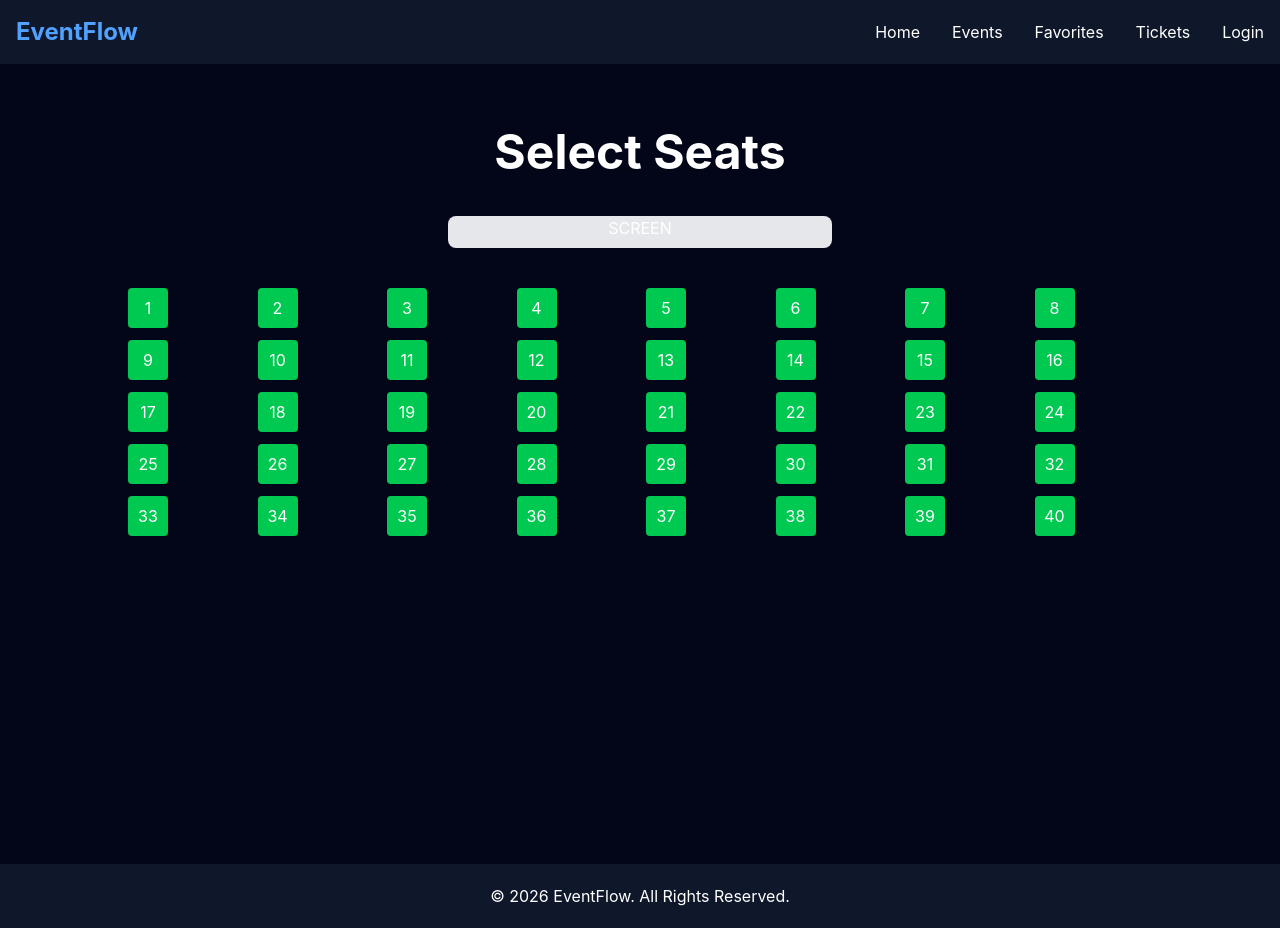
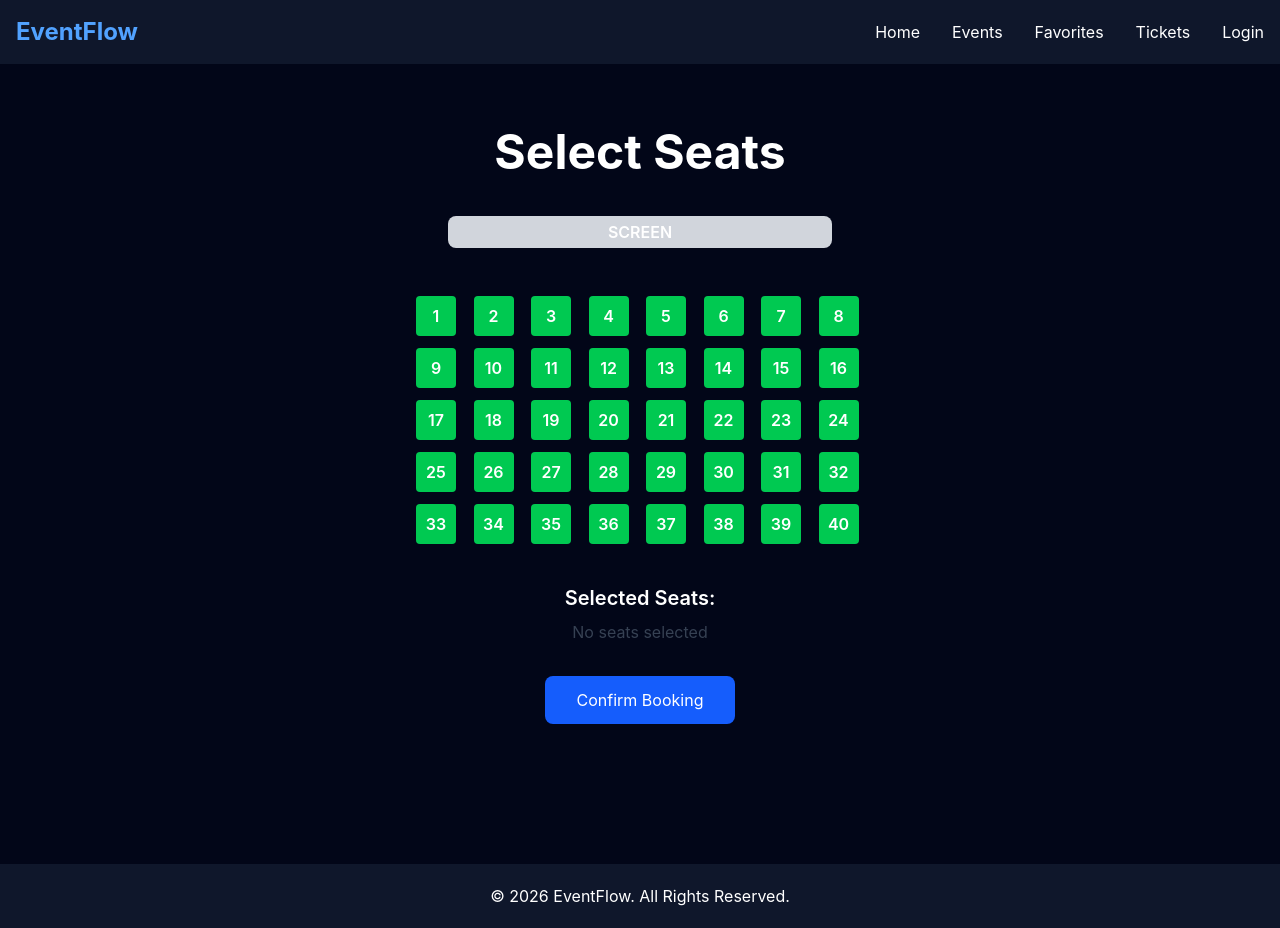
Before and after one commit to Ash709/Eventflow, a React (Vite) app: page /seat-selection/1 in a window 1280 px wide. Built offline with nearby package versions, Linux system fonts and the light colour scheme; the HTML template or start-up script is replaced by a standard one.

Commit message:
Add booking flow

```diff
--- a/src/App.jsx
+++ b/src/App.jsx
@@ -10,7 +10,7 @@ import Checkout from "./pages/Checkout";
 import Login from "./pages/Login";
 import Favorites from "./pages/Favorites";
 import Tickets from "./pages/Tickets";
-
+import ThankYou from "./pages/ThankYou";
 function App() {
   return (
     <BrowserRouter>
@@ -25,7 +25,9 @@ function App() {
           <Route path="/login" element={<Login />} />
           <Route path="/favorites" element={<Favorites />} />
           <Route path="/tickets" element={<Tickets />} />
+          <Route path="/thankyou" element={<ThankYou />} />
         </Route>
+
 
       </Routes>
     </BrowserRouter>
--- a/src/pages/SeatSelection.jsx
+++ b/src/pages/SeatSelection.jsx
@@ -1,25 +1,83 @@
+import { useState } from "react";
+import { useNavigate } from "react-router-dom";
+
 function SeatSelection() {
+  const [selectedSeats, setSelectedSeats] = useState([]);
+  const navigate = useNavigate();
+
+  function handleSeatClick(seat) {
+    if (selectedSeats.includes(seat)) {
+      setSelectedSeats(selectedSeats.filter((s) => s !== seat));
+    } else {
+      setSelectedSeats([...selectedSeats, seat]);
+    }
+  }
+
+  function handleBooking() {
+    if (selectedSeats.length === 0) {
+      alert("Please select at least one seat.");
+      return;
+    }
+
+    navigate("/thankyou", {
+      state: {
+        seats: selectedSeats,
+      },
+    });
+  }
+
   return (
-    <div className="max-w-5xl mx-auto py-16">
+    <div className="max-w-5xl mx-auto py-16 px-6">
 
       <h1 className="text-5xl font-bold text-center mb-10">
         Select Seats
       </h1>
 
-      <div className="bg-gray-200 rounded-lg h-8 w-96 mx-auto mb-10 text-center">
+      <div className="bg-gray-300 rounded-lg h-8 w-96 mx-auto mb-12 flex items-center justify-center font-semibold">
         SCREEN
       </div>
 
-      <div className="grid grid-cols-8 gap-3 justify-center">
+      <div className="grid grid-cols-8 gap-3 justify-center max-w-md mx-auto">
 
-        {Array.from({ length: 40 }).map((_, index) => (
-          <button
-            key={index}
-            className="w-10 h-10 rounded bg-green-500 hover:bg-green-600"
-          >
-            {index + 1}
-          </button>
-        ))}
+        {Array.from({ length: 40 }).map((_, index) => {
+          const seat = index + 1;
+
+          return (
+            <button
+              key={seat}
+              onClick={() => handleSeatClick(seat)}
+              className={`w-10 h-10 rounded text-white font-semibold transition
+                ${
+                  selectedSeats.includes(seat)
+                    ? "bg-blue-600"
+                    : "bg-green-500 hover:bg-green-600"
+                }`}
+            >
+              {seat}
+            </button>
+          );
+        })}
+
+      </div>
+
+      <div className="text-center mt-10">
+
+        <h2 className="text-xl font-semibold">
+          Selected Seats:
+        </h2>
+
+        <p className="mt-2 text-gray-700">
+          {selectedSeats.length > 0
+            ? selectedSeats.join(", ")
+            : "No seats selected"}
+        </p>
+
+        <button
+          onClick={handleBooking}
+          className="mt-8 bg-blue-600 hover:bg-blue-700 text-white px-8 py-3 rounded-lg"
+        >
+          Confirm Booking
+        </button>
 
       </div>
 
--- /dev/null
+++ b/src/pages/Thankyou.jsx
@@ -0,0 +1,62 @@
+import { useLocation, Link } from "react-router-dom";
+
+function ThankYou() {
+  const location = useLocation();
+
+  const seats = location.state?.seats || [];
+
+  const bookingId = "EVT" + Math.floor(100000 + Math.random() * 900000);
+
+  return (
+    <div className="min-h-screen bg-slate-100 flex items-center justify-center px-6">
+
+      <div className="bg-white shadow-xl rounded-2xl p-10 max-w-lg w-full text-center">
+
+        <div className="text-6xl mb-4">
+          🎉
+        </div>
+
+        <h1 className="text-4xl font-bold text-green-600 mb-4">
+          Booking Successful!
+        </h1>
+
+        <p className="text-gray-600 mb-8">
+          Thank you for booking with <strong>EventFlow</strong>.
+        </p>
+
+        <div className="bg-gray-100 rounded-xl p-6 text-left space-y-3">
+
+         <p className="text-gray-800">
+  <strong>Booking ID:</strong> {bookingId}
+</p>
+
+<p className="text-gray-800">
+  <strong>Seats:</strong> {seats.join(", ")}
+</p>
+
+<p className="text-gray-800">
+  <strong>Total Tickets:</strong> {seats.length}
+</p>
+
+<p className="text-gray-800">
+  <strong>Status:</strong>{" "}
+  <span className="text-green-600 font-semibold">
+    Confirmed
+  </span>
+</p>
+        </div>
+
+        <Link
+          to="/"
+          className="inline-block mt-8 bg-blue-600 hover:bg-blue-700 text-white px-8 py-3 rounded-lg"
+        >
+          Back to Home
+        </Link>
+
+      </div>
+
+    </div>
+  );
+}
+
+export default ThankYou;
```
